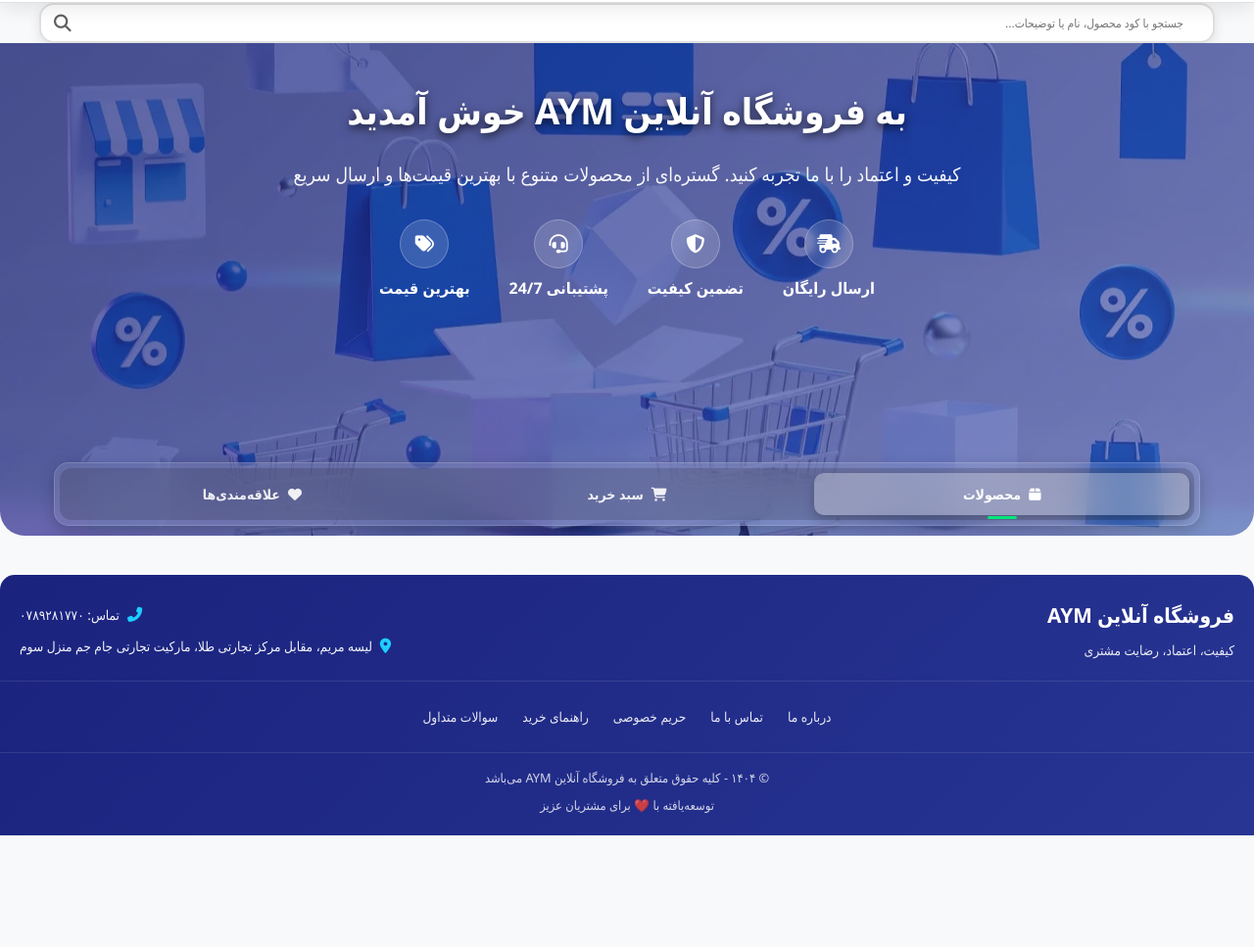
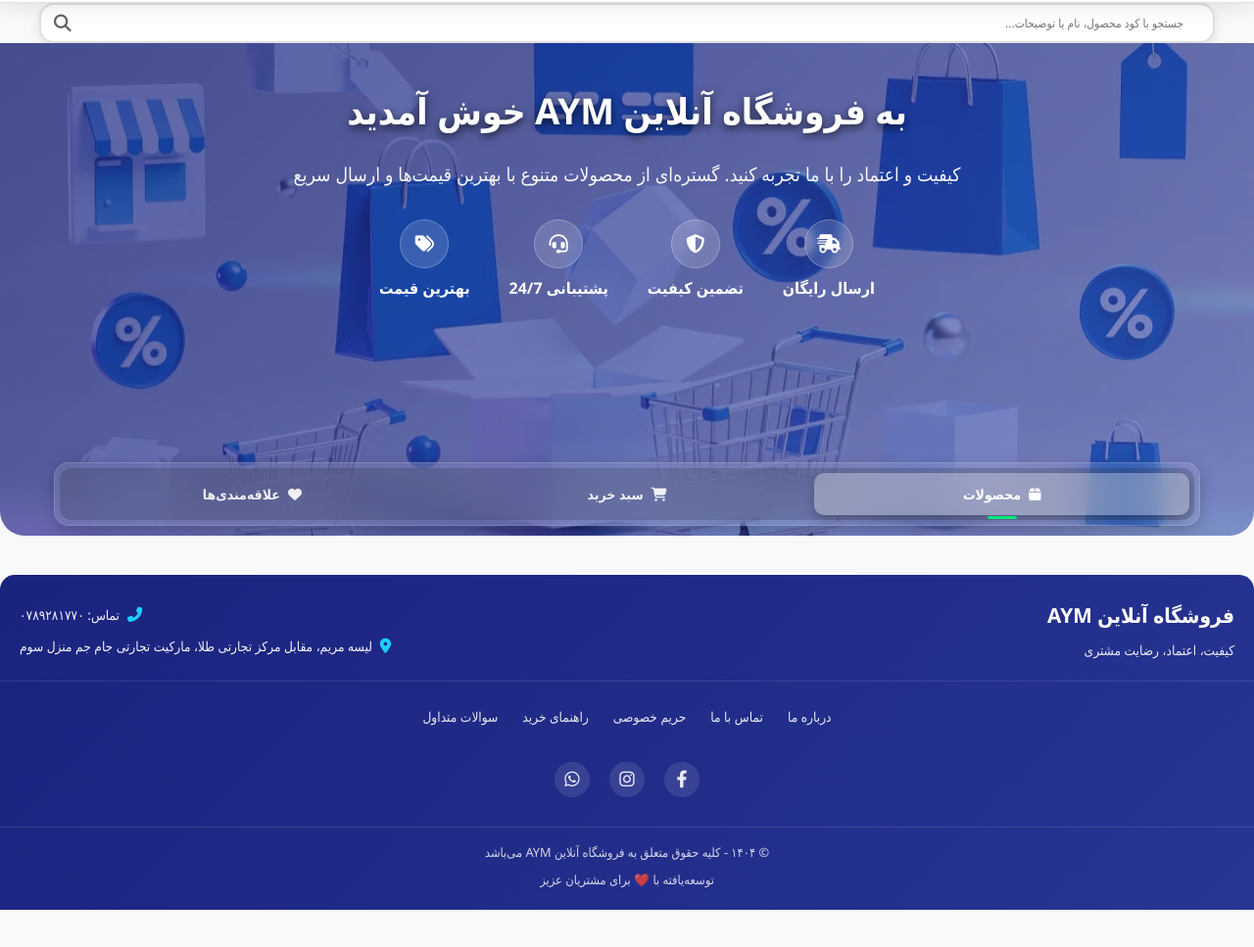
Before and after one commit to Aym0101/Aymzone, a website: page public/index.html in a window 1280 px wide. Shown: the part 872-1839 px from the top of the page at 98% size. Before the commit the page ends 1795 px from the top, so only its background shows below. Drawn offline with Linux system fonts and the light colour scheme; no server answers; files whose address does not match are found by name.

Commit message:
Add files via upload

```diff
--- a/public/index.html
+++ b/public/index.html
@@ -1,14 +1,13 @@
 <!DOCTYPE html>
 <html lang="fa" dir="rtl">
 <head>
-    <link rel="icon" type="image/png" href="/favicon-96x96.png" sizes="96x96" />
-<link rel="icon" type="image/svg+xml" href="/favicon.svg" />
-<link rel="shortcut icon" href="/favicon.ico" />
-<link rel="apple-touch-icon" sizes="180x180" href="/apple-touch-icon.png" />
-<link rel="manifest" href="manifest.json" />
+    <link rel="icon" href="/images/logo.jpg" type="image/jpeg">
+    <link rel="apple-touch-icon" href="/images/logo.jpg">
+    <link rel="manifest" href="manifest.json">
+
     <meta charset="UTF-8">
     <meta name="viewport" content="width=device-width, initial-scale=1.0">
-    <title>AYMzone - کیفیت و اعتماد در هر خرید</title>
+    <title>فروشگاه آنلاین AYM - کیفیت و اعتماد در هر خرید</title>
 
     <!-- PWA Meta Tags -->
     <meta name="theme-color" content="#3949ab">
@@ -17,9 +16,6 @@
     <meta name="apple-mobile-web-app-title" content="AYM Shop">
     <meta name="mobile-web-app-capable" content="yes">
     <meta name="application-name" content="AYM Shop">
-    <link rel="manifest" href="manifest.json">
-    <link rel="icon" href="/icons/icon-192x192.png" type="image/png">
-    <link rel="apple-touch-icon" href="/icons/icon-192x192.png">
 
     <!-- SEO Meta Tags -->
     <meta name="description" content="فروشگاه آنلاین AYM - کیفیت و اعتماد در هر خرید. ارسال رایگان به سراسر افغانستان. محصولات متنوع با بهترین قیمت">
@@ -349,6 +345,17 @@
                 <a href="#" class="footer-link" id="footerGuideLink">راهنمای خرید</a>
                 <a href="#" class="footer-link" id="footerFaqLink">سوالات متداول</a>
             </div>
+            <div class="footer-social">
+                <a href="#" class="social-link" id="facebookLink">
+                    <i class="fab fa-facebook-f"></i>
+                </a>
+                <a href="#" class="social-link" id="instagramLink">
+                    <i class="fab fa-instagram"></i>
+                </a>
+                <a href="#" class="social-link" id="whatsappLink">
+                    <i class="fab fa-whatsapp"></i>
+                </a>
+            </div>
             <div class="copyright">
                 <div>© ۱۴۰۴ - کلیه حقوق متعلق به فروشگاه آنلاین AYM می‌باشد</div>
                 <div> توسعه‌یافته با ❤️ برای مشتریان عزیز</div>
```
